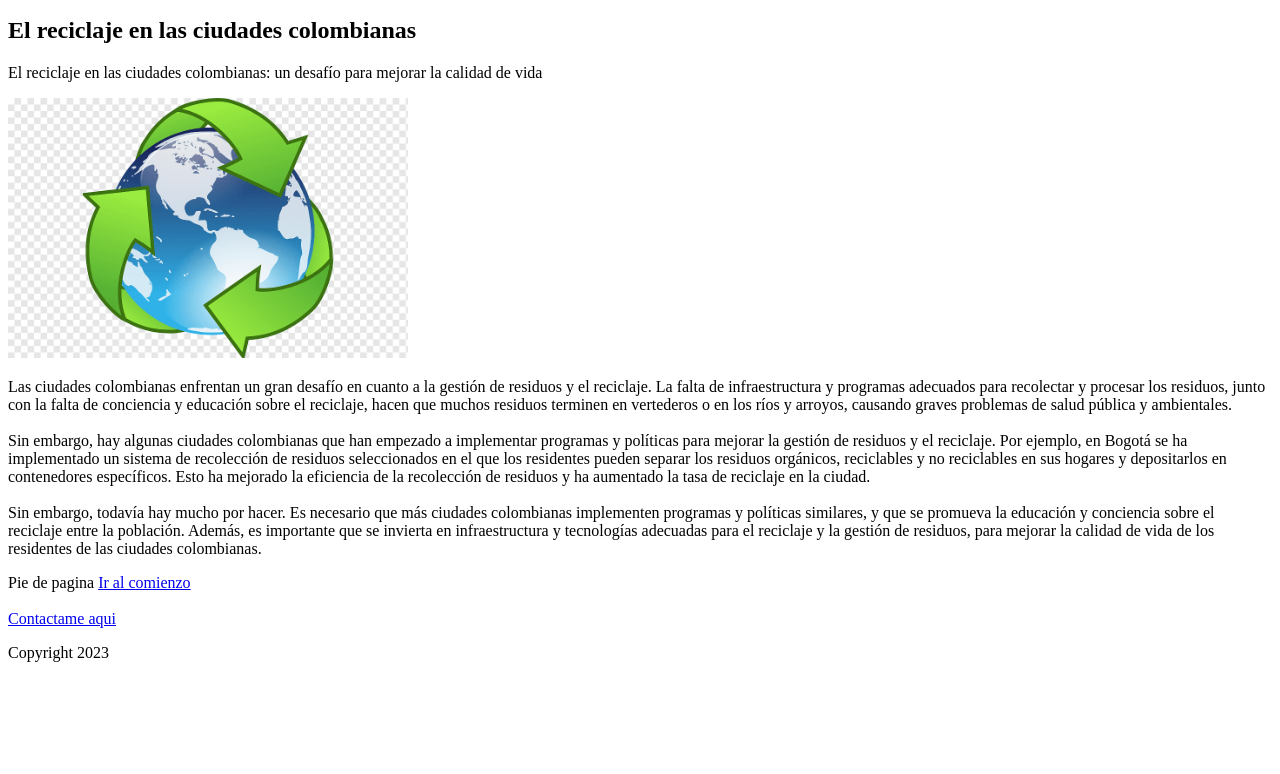
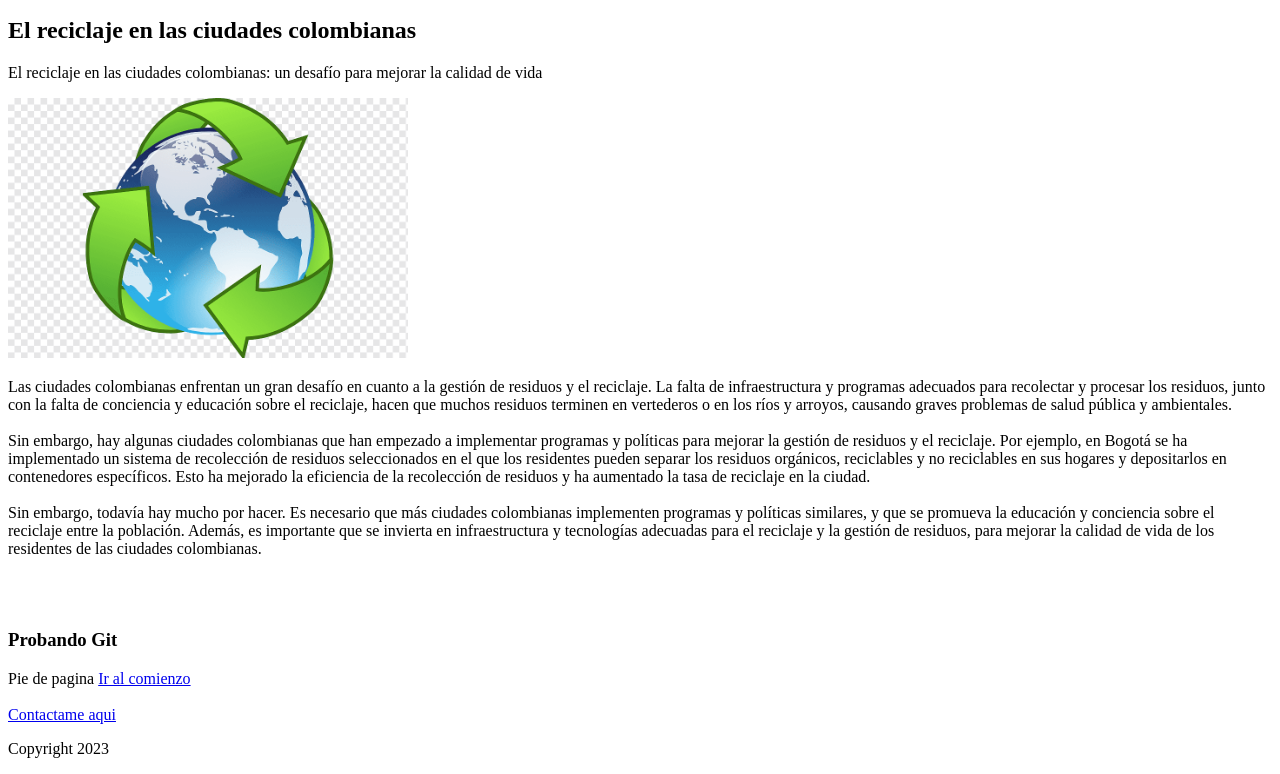
Before and after one commit to David314calle/HTML, a plain HTML site: page blog.html in a window 1280 px wide. Shown: the part 1558-2332 px from the top of the page. Before the commit the page ends 2236 px from the top, so only its background shows below. Drawn offline with Linux system fonts and the light colour scheme.

Commit message:
nuevos cambios

```diff
--- a/blog.html
+++ b/blog.html
@@ -45,6 +45,8 @@
                 <br><br>
                 Sin embargo, todavía hay mucho por hacer. Es necesario que más ciudades colombianas implementen programas y políticas similares, y que se promueva la educación y conciencia sobre el reciclaje entre la población. Además, es importante que se invierta en infraestructura y tecnologías adecuadas para el reciclaje y la gestión de residuos, para mejorar la calidad de vida de los residentes de las ciudades colombianas.
                 </p>
+                <br><br>
+                <h3>Probando Git</h3>
             </article>
         </article>
     </section>
```
